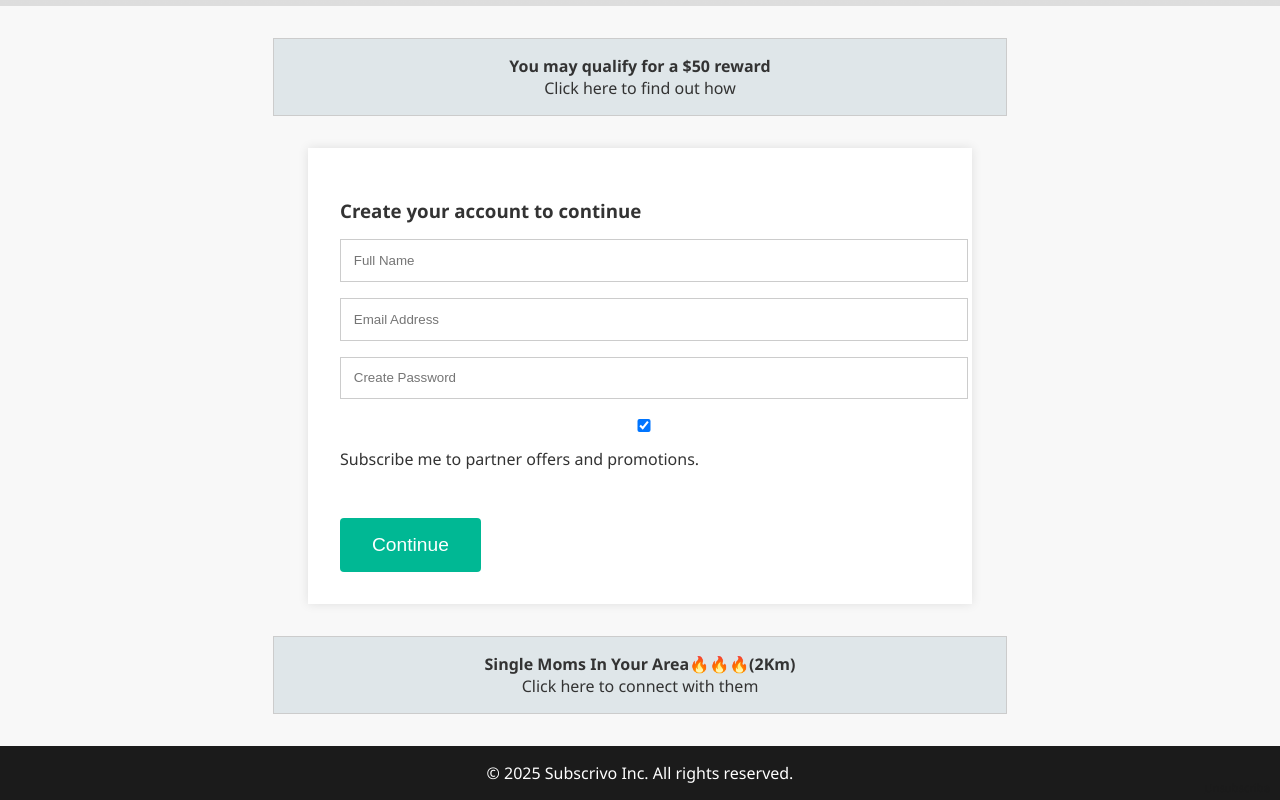
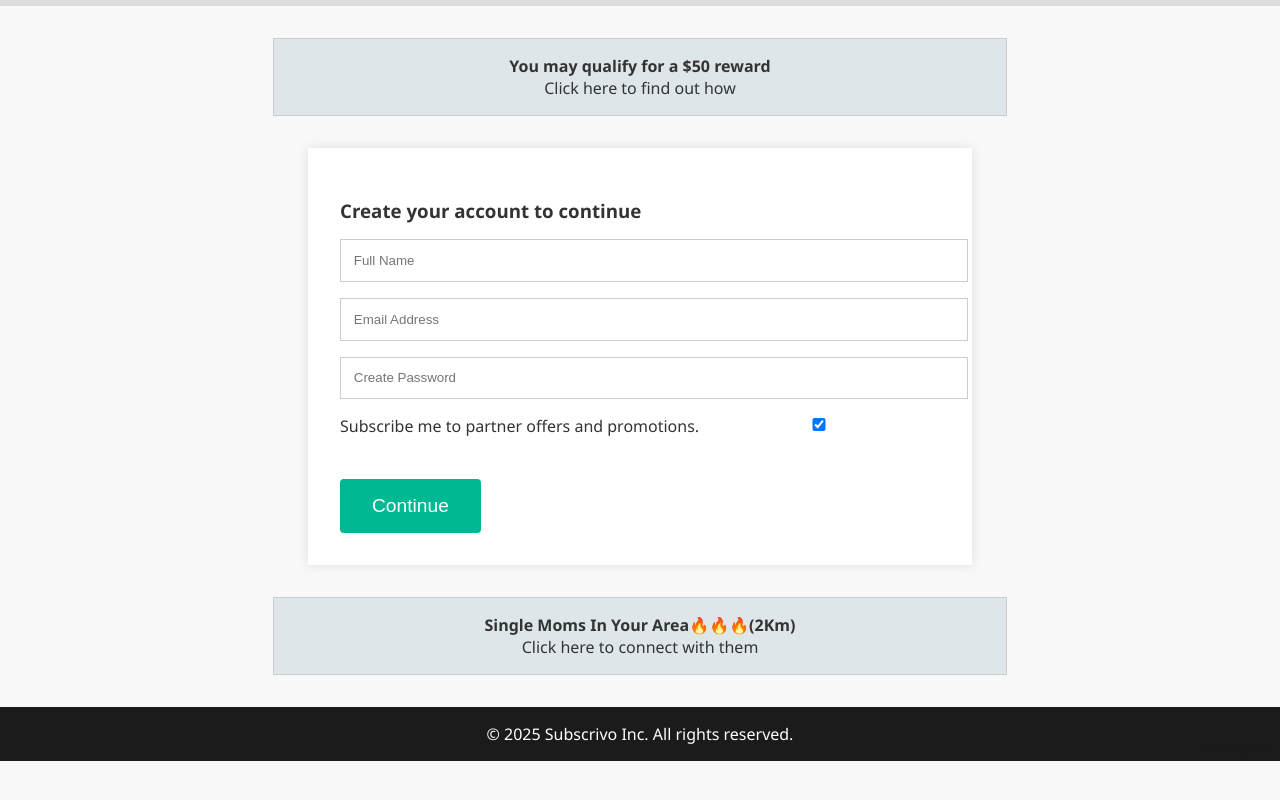
Before and after one commit to viviraia/DarkUX, a plain HTML site: page index.html in a window 1280 px wide. Shown: the part 643-1443 px from the top of the page. After the commit the page ends 1404 px from the top, so only its background shows below. Drawn offline with Linux system fonts and the light colour scheme.

Commit message:
checkbox

```diff
--- a/index.html
+++ b/index.html
@@ -50,9 +50,10 @@
     <input type="password" placeholder="Create Password" required />
 
     <div class="prechecked">
-      <label>
+      <label class = "checkbox-trick">
+        Subscribe me to partner offers and promotions.
+
         <input type="checkbox" checked />
-        Subscribe me to partner offers and promotions.
       </label>
     </div>
 
--- a/styles.css
+++ b/styles.css
@@ -81,11 +81,13 @@ border: 1px solid #ccc;
 }
 
 .prechecked {
-margin-bottom: 1rem;
+margin-bottom: 0rem;
 }
 
 .prechecked input {
-margin-right: 8px;
+    flex: 0 1 auto; /* Prevent it from growing too much */
+    max-width: 200px; /* Adjust this value as needed */
+
 }
 
 footer {
@@ -143,3 +145,8 @@ background-color: #27ae60;
 border: none;
 color: white;
 }
+
+.checkbox-trick {
+    display: flex;
+    gap: 1rem;
+}
```
